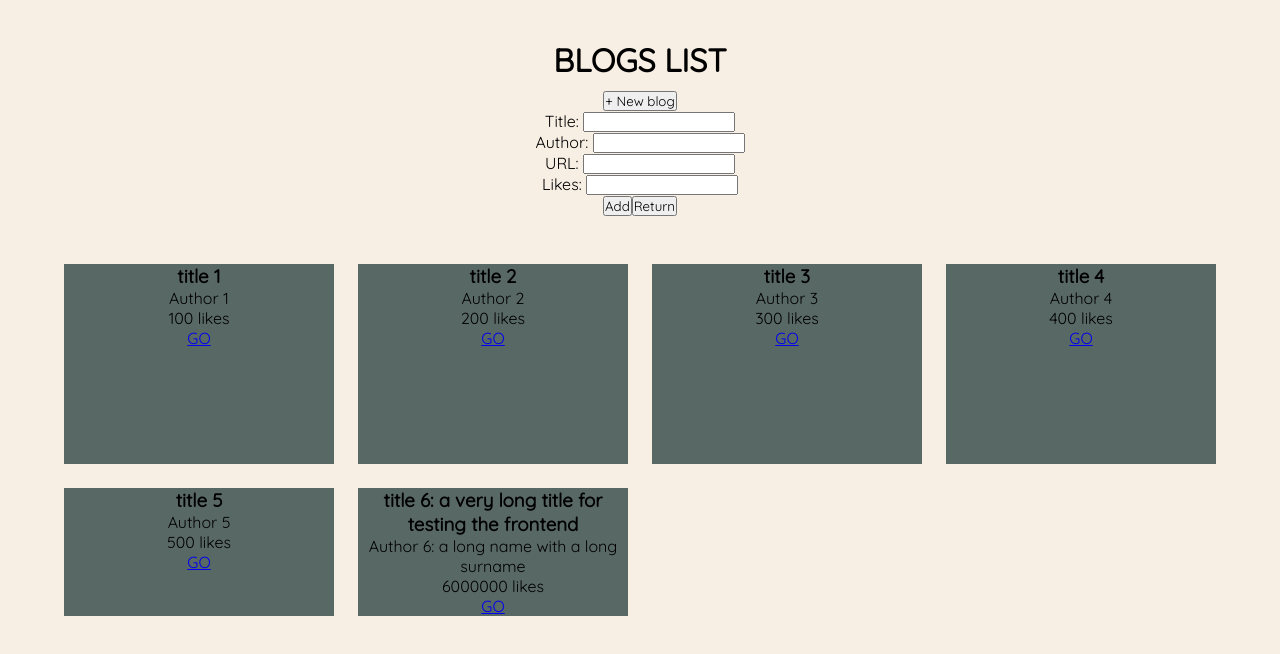
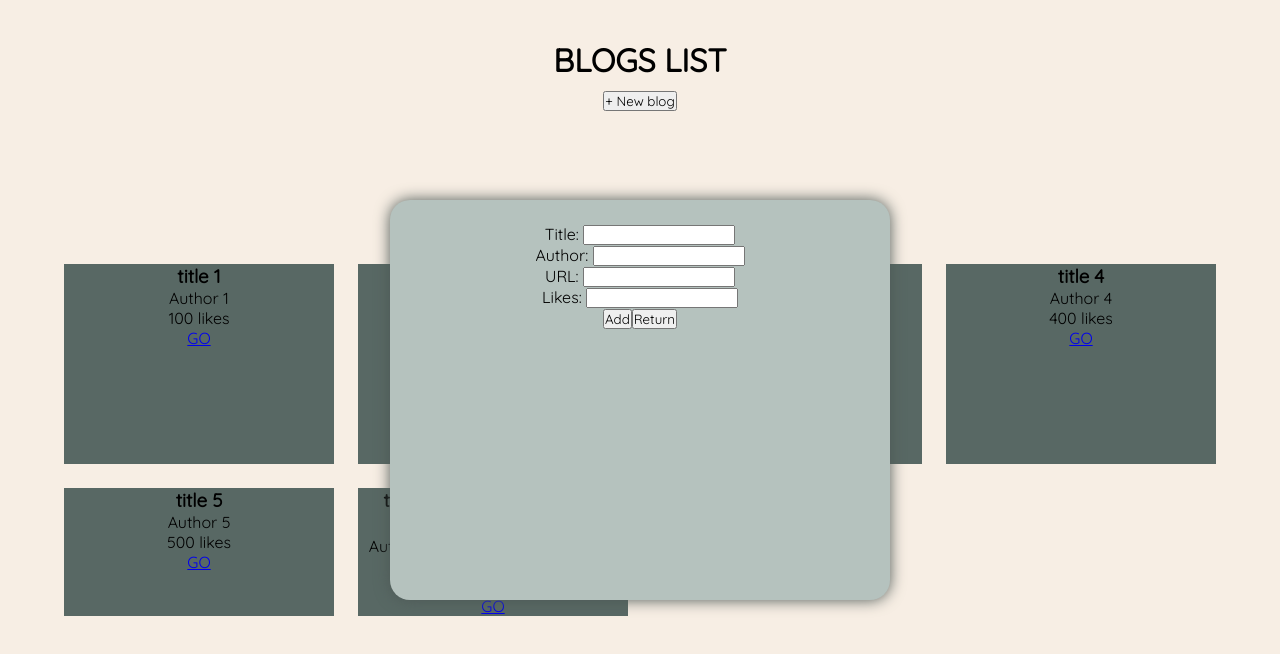
Before and after one commit to Sigolletes/fullStackOpen_part4, a React (Create React App) app in the folder frontend/: page / in a window 1280 px wide. Shown: the top 654 px of the page. Built offline with nearby package versions, Linux system fonts and the light colour scheme; no server answers.

Commit message:
Make blog form dinamic

```diff
--- a/frontend/src/App.js
+++ b/frontend/src/App.js
@@ -12,9 +12,9 @@ const RenderBlogs = ({ blogs }) => {
   )
 }
 
-const BlogForm = ({ addBlog, newTitle, newAuthor, newURL, newLikes, handleTitleChange, handleAuthorChange, handleURLChange, handleLikesChange }) => {
+const BlogForm = ({ addBlog, newTitle, newAuthor, newURL, newLikes, handleTitleChange, handleAuthorChange, handleURLChange, handleLikesChange, setAdd, handleAddChange }) => {
   return (
-    <form onSubmit={addBlog}>
+    <form className='blog-form show-add' onSubmit={addBlog}>
       <div>
         Title: <input
             value={newTitle}
@@ -41,7 +41,7 @@ const BlogForm = ({ addBlog, newTitle, newAuthor, newURL, newLikes, handleTitleC
       </div>
       <div>
         <button type="submit">Add</button>
-        <button onClick={() => setAdd(false)} type="button">Return</button>
+        <button onClick={() => handleAddChange()} type="button">Return</button>
       </div>
     </form>
   )
@@ -93,6 +93,19 @@ const App = () => {
       })
   }
 
+  const handleAddChange = (event) => {
+    let blogForm = document.querySelector('.blog-form')
+    if (add) {
+      blogForm.classList.remove('hide-add')
+      blogForm.classList.add('show-add')
+      setAdd(false)
+    } else {
+      blogForm.classList.remove('show-add')
+      blogForm.classList.add('hide-add')
+      setAdd(true)
+    }
+  }
+
   const handleTitleChange = (event) => {
     setTitle(event.target.value)
   }
@@ -113,8 +126,8 @@ const App = () => {
     <div className='container'>
       <h1>BLOGS LIST</h1>
       <div className='new-blog'>
-        <button onClick={() => setAdd(true)}>+ New blog</button>
-        <BlogForm addBlog={addBlog} newTitle={newTitle} newAuthor={newAuthor} newURL={newURL} newLikes={newLikes} handleTitleChange={handleTitleChange} handleAuthorChange={handleAuthorChange} handleURLChange={handleURLChange} handleLikesChange={handleLikesChange} />
+        <button onClick={() => handleAddChange()}>+ New blog</button>
+        <BlogForm addBlog={addBlog} newTitle={newTitle} newAuthor={newAuthor} newURL={newURL} newLikes={newLikes} handleTitleChange={handleTitleChange} handleAuthorChange={handleAuthorChange} handleURLChange={handleURLChange} handleLikesChange={handleLikesChange} setAdd={setAdd} handleAddChange={handleAddChange} />
       </div>
       <div className='render-blogs'>
         <RenderBlogs blogs={blogs} />
--- a/frontend/src/index.css
+++ b/frontend/src/index.css
@@ -39,6 +39,31 @@ h1 {
 
 }
 
+.blog-form {
+  position: absolute;
+  top: 50%;
+  left: 50%;
+  margin-right: -50%;
+  transform: translate(-50%, -50%);
+  width: clamp(300px, 80vw, 500px);
+  height: clamp(200px, 50vh, 500px);
+  background-color: var(--color5);
+  box-shadow: 0 0 15px var(--color3);
+  border-radius: 20px;
+  padding: 3vmin;
+  flex-direction: column;
+  align-content: space-around;
+  justify-items: center;
+}
+
+.show-add {
+  display: flex;
+}
+
+.hide-add {
+  display: none;
+}
+
 .render-blogs {
   display: grid;
   grid-template-columns: repeat(auto-fill, minmax(220px, 1fr));
```
